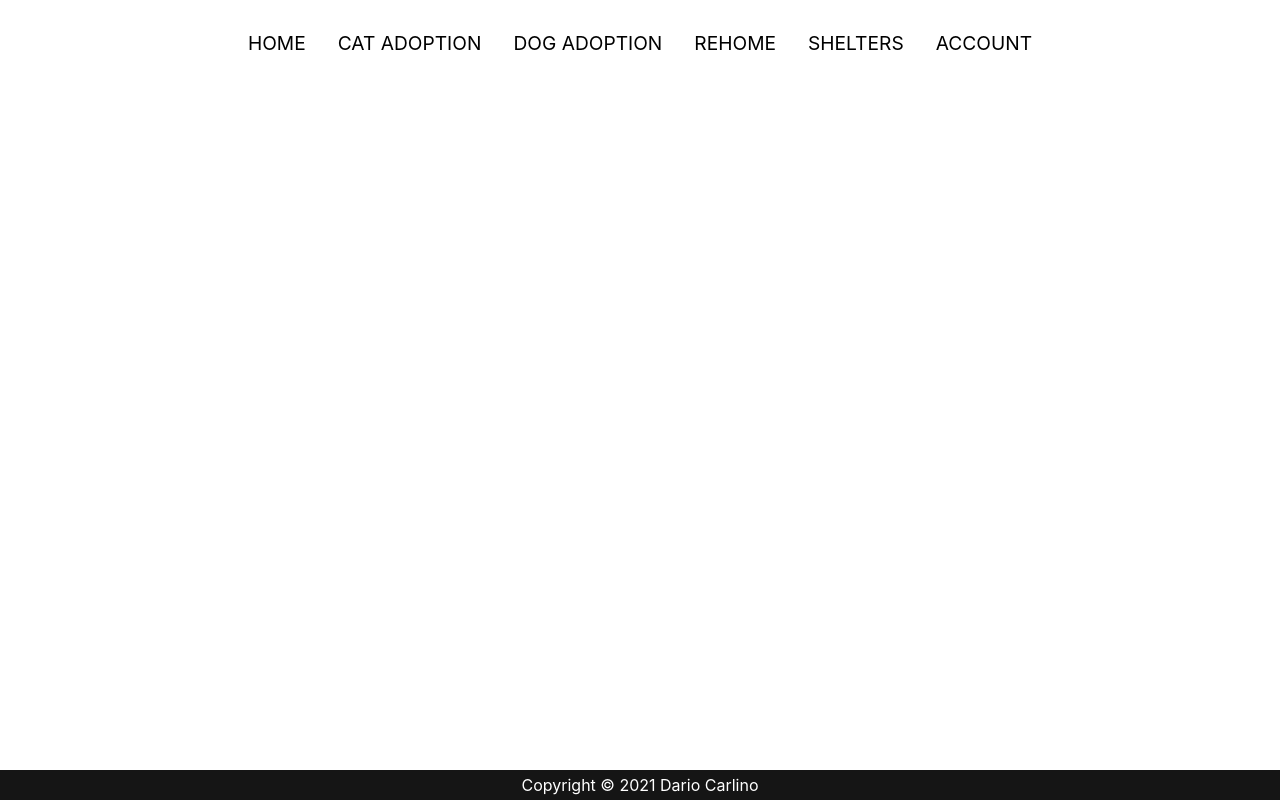
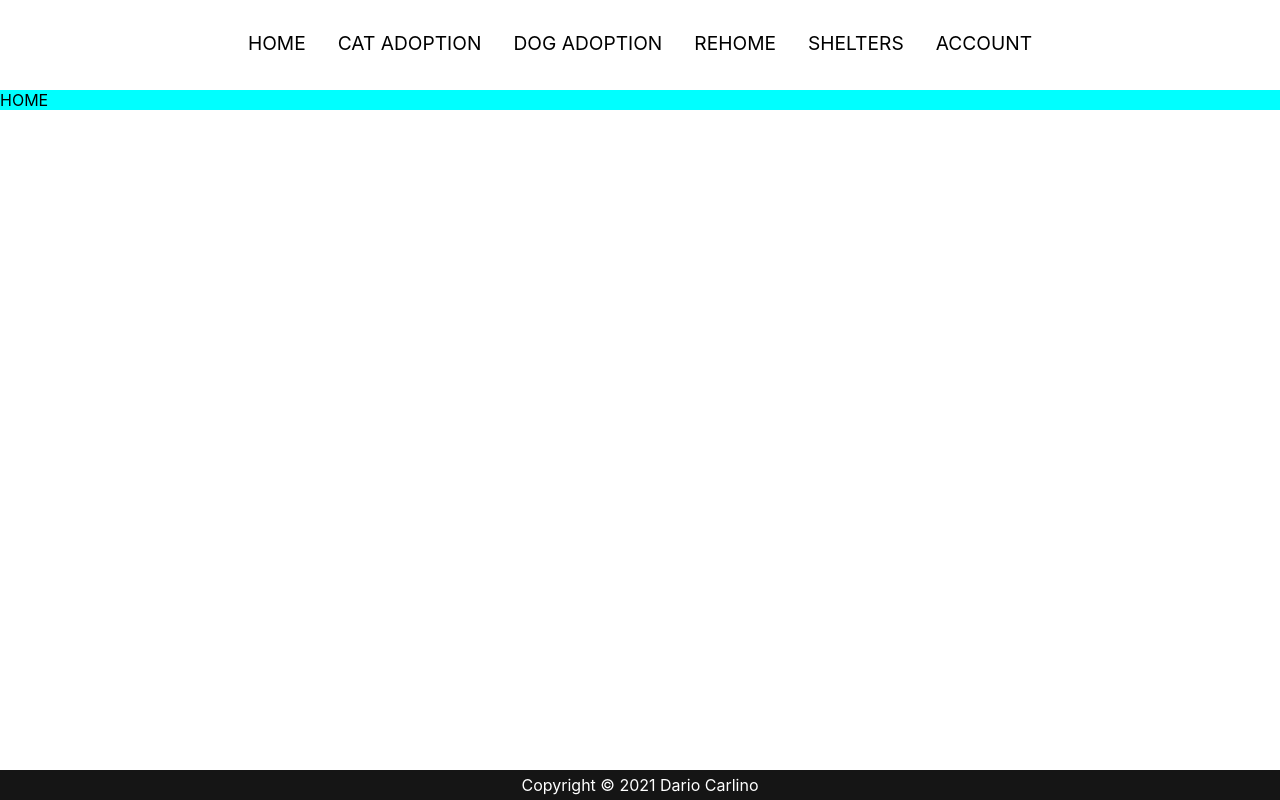
Before and after one commit to cloudymolecule/stray-home, a React (Create React App) app: page / in a window 1280 px wide. Built offline with nearby package versions, Linux system fonts and the light colour scheme.

Commit message:
update css

```diff
--- a/src/components/Home.js
+++ b/src/components/Home.js
@@ -3,7 +3,7 @@ import '../styles/Home.css'
 
 function Home() {
     return (
-        <div>
+        <div className='home-container'>
             HOME
         </div>
     )
--- a/src/containers/App.js
+++ b/src/containers/App.js
@@ -11,7 +11,12 @@ function App() {
     <Router>
       <Nav />
       <Switch>
-        <Route path='/about' exact component={About} />
+        <Route path='/' exact component={Home} />
+        <Route path='/cat-adoption' exact component={About} />
+        <Route path='/dog-adoption' exact component={About} />
+        <Route path='/rehome' exact component={About} />
+        <Route path='/shelters' exact component={About} />
+        <Route path='/account' exact component={About} />
       </Switch>
       <Footer />
     </Router>
--- a/src/styles/Home.css
+++ b/src/styles/Home.css
@@ -0,0 +1,3 @@
+.home-container {
+    background-color: aqua;
+}
```
